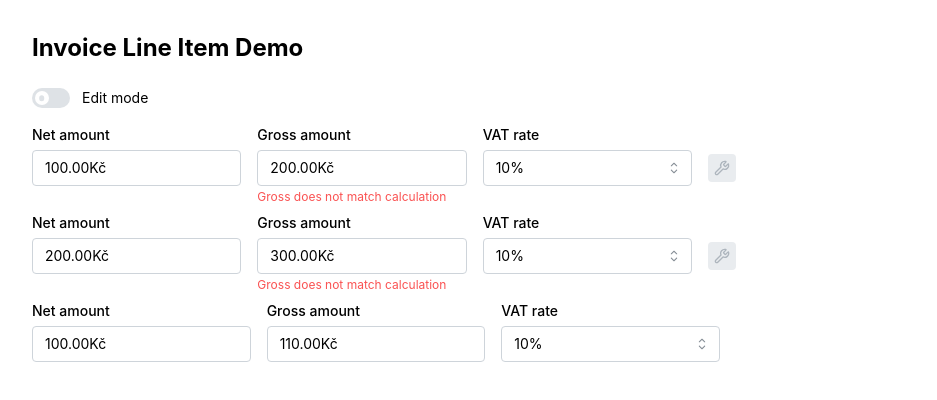
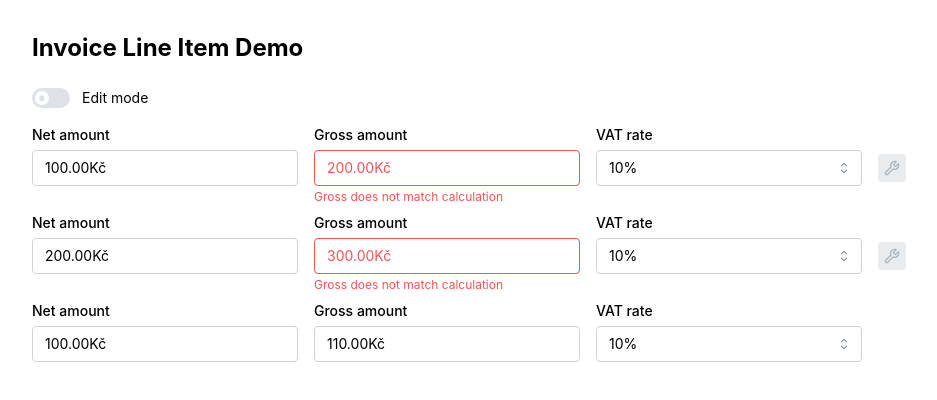
Before and after one commit to marekh19/invoice-line-item, a React (Vite) app in the folder apps/demo/: page / in a window 1280 px wide. Shown: the top 400 px of the page, without its empty margins (0-937 px from the left). Built offline with nearby package versions, Linux system fonts and the light colour scheme.

Commit message:
fix: bring back red border when gross error, general page layout padding

```diff
--- a/apps/demo/src/features/invoicing/components/LineItem.tsx
+++ b/apps/demo/src/features/invoicing/components/LineItem.tsx
@@ -175,6 +175,7 @@ export const LineItem = ({
         onBlur={handleGrossBlur}
         disabled={disabled}
         readOnly={isReadOnly}
+        error={hasInitialDataError}
         {...commonInputProps}
       />
       <Select
--- a/apps/demo/src/routes/index.tsx
+++ b/apps/demo/src/routes/index.tsx
@@ -6,6 +6,7 @@ import {
   vatRatesQueryOptions,
 } from '@/features/invoicing/api/queries'
 import { InvoiceFormLoader } from '@/features/invoicing/components/InvoiceFormLoader'
+import { cn } from '@/utils/cn'
 
 export const Route = createFileRoute('/')({
   loader: async ({ context }) => {
@@ -19,7 +20,7 @@ export const Route = createFileRoute('/')({
 
 function App() {
   return (
-    <div className="p-8 max-w-3xl">
+    <div className={cn('p-4', 'lg:p-8 lg:max-w-5xl')}>
       <h1 className="text-2xl font-bold mb-6">Invoice Line Item Demo</h1>
       <Suspense fallback={<Skeleton height={200} radius="md" />}>
         <InvoiceFormLoader />
```
Also changed, not shown: 1 other file (tests, documents, lock files or other folders).
